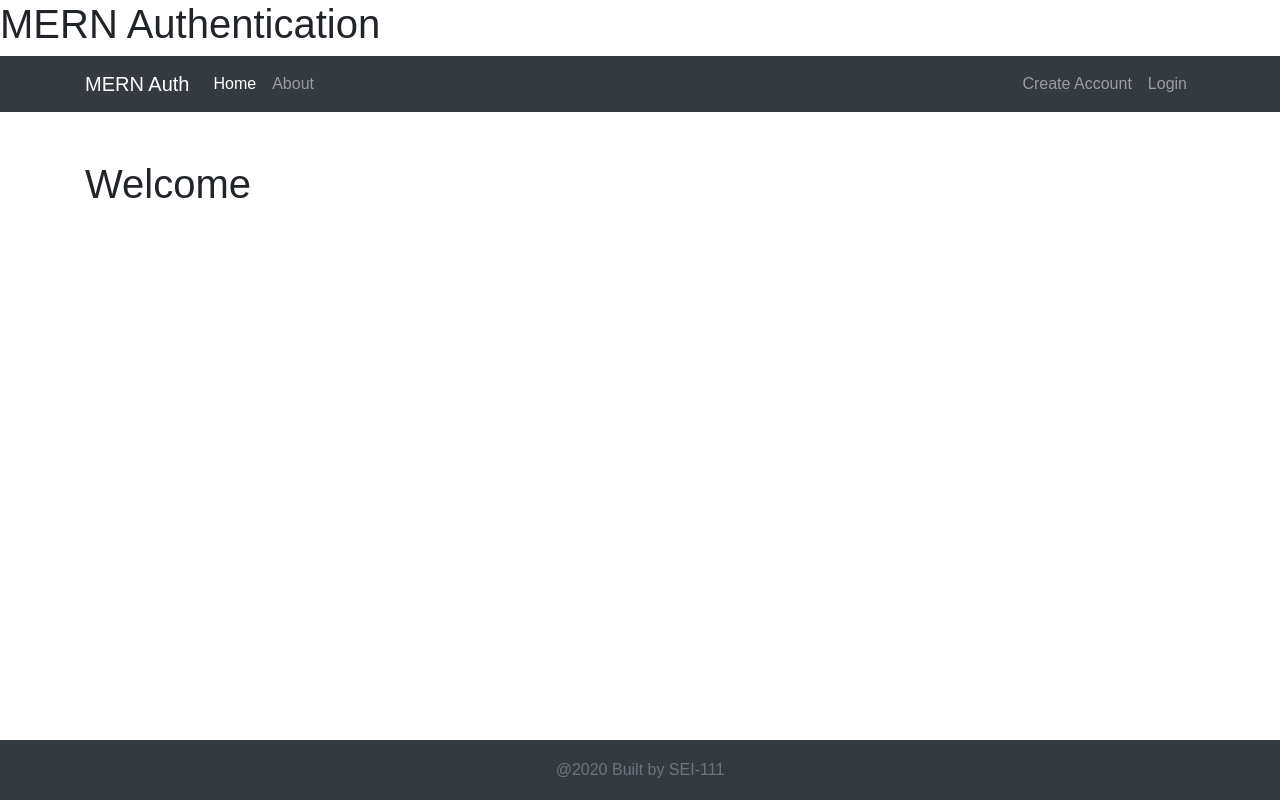
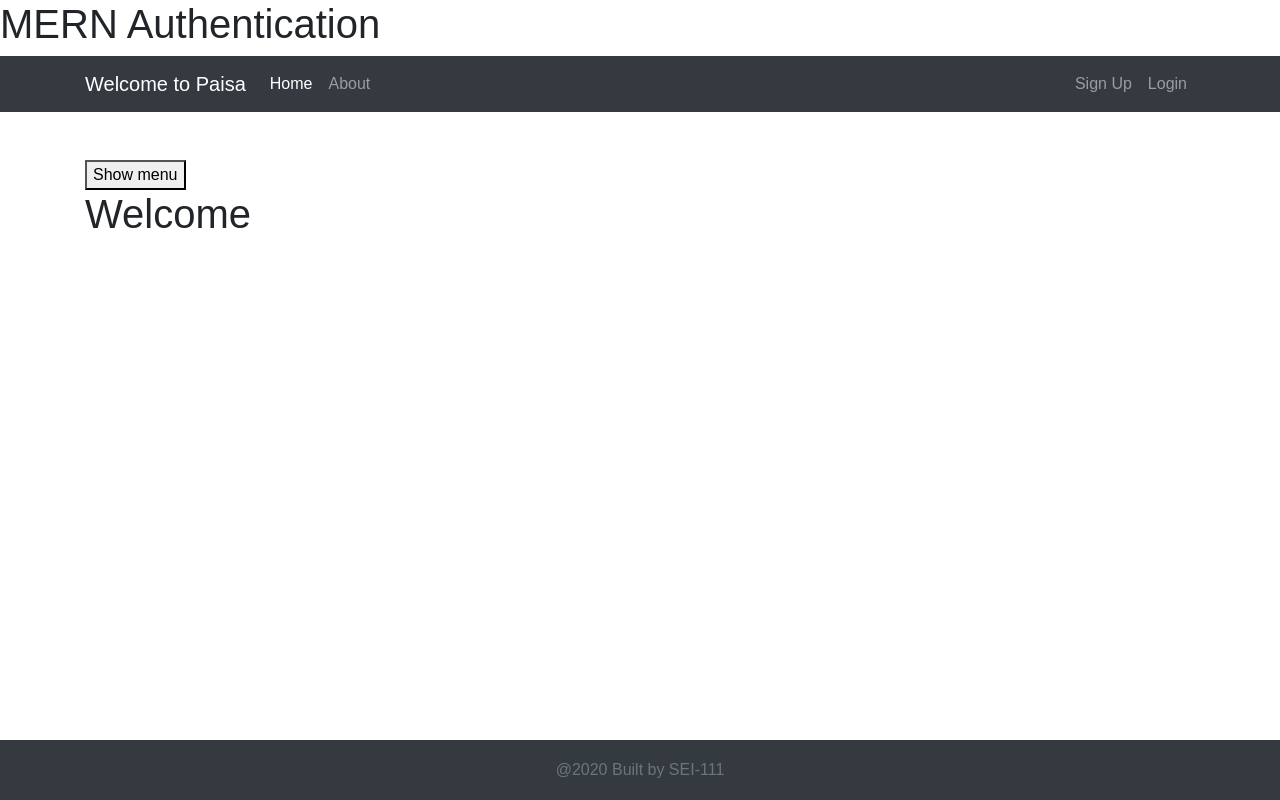
Before and after one commit to romebell/mern-auth-frontend, a React (Create React App) app: page / in a window 1280 px wide. Built offline with nearby package versions, Linux system fonts and the light colour scheme; no server answers.

Commit message:
burger menu

```diff
--- a/src/App.js
+++ b/src/App.js
@@ -3,6 +3,7 @@
 import { Route, Switch, Redirect } from 'react-router-dom';
 import jwt_decode from 'jwt-decode';
 import setAuthToken from './utils/setAuthToken';
+import Dropdown from './components/Dropdown'
 
 // CSS
 import './App.css';
@@ -63,6 +64,7 @@
       <h1>MERN Authentication</h1>
       <Navbar handleLogout={handleLogout} isAuth={isAuthenticated} />
       <div className="container mt-5">
+        <Dropdown />
         <Switch>
           <Route path='/signup' component={Signup} />
           <Route
--- /dev/null
+++ b/src/components/Dropdown.js
@@ -0,0 +1,67 @@
+import React, { Component } from 'react';
+import { NavLink, Link } from 'react-router-dom';
+
+
+class Dropdown extends Component {
+  constructor() {
+    super();
+
+    this.state = {
+      showMenu: false,
+    };
+    console.log(this)
+
+    this.showMenu = this.showMenu.bind(this);
+    this.closeMenu = this.closeMenu.bind(this);
+  }
+
+  showMenu(event) {
+    event.preventDefault();
+
+    this.setState({ showMenu: true }, () => {
+      document.addEventListener('click', this.closeMenu);
+    });
+  }
+
+  closeMenu() {
+
+    this.setState({ showMenu: false }, () => {
+      document.removeEventListener('click', this.closeMenu);
+    });
+
+  }
+
+  render() {
+    return (
+      <div>
+        <button onClick={this.showMenu}>
+          Show menu
+        </button>
+
+        {
+          this.state.showMenu
+            ? (
+              <div
+                className="menu"
+                ref={(element) => {
+                  this.dropdownMenu = element;
+                }}
+              >
+                <NavLink className="nav-link" exact to="/">myDash</NavLink>
+                <NavLink className="nav-link" exact to="/profile">myProfile</NavLink>
+                <NavLink className="nav-link" exact to="/accounts">myAccounts</NavLink>
+                <NavLink className="nav-link" exact to="/budget">myBudget</NavLink>
+                <NavLink className="nav-link" exact to="/stocks">myStocks</NavLink>
+                <NavLink className="nav-link" exact to="/logout">Logout</NavLink>
+              </div>
+            )
+            : (
+              null
+            )
+        }
+      </div>
+    );
+  }
+}
+
+export default Dropdown;
--- a/src/components/Navbar.js
+++ b/src/components/Navbar.js
@@ -1,11 +1,12 @@
 import React from 'react';
 import { NavLink, Link } from 'react-router-dom';
+import Dropdown from './Dropdown'
 
 const Navbar = (props) => {
     return (
         <nav className="navbar navbar-expand-lg navbar-dark bg-dark">
             <div className="container">
-                <Link className="navbar-brand" to="/">MERN Auth</Link>
+                <Link className="navbar-brand" to="/">Welcome to Paisa</Link>
                 <button className="navbar-toggler" type="button" data-toggle="collapse" data-target="#navbarsExample07" aria-controls="#navbarsExample07" aria-expanded="false" aria-label="Toggle navigation">
                     <span className="navbar-toggler-icon"></span>
                 </button>
@@ -30,7 +31,7 @@
                         </ul>
                         : <ul className="navbar-nav ml-auto">
                             <li className="nav-item">
-                                <NavLink className="nav-link"  to="/signup">Create Account</NavLink>
+                                <NavLink className="nav-link"  to="/signup">Sign Up</NavLink>
                             </li>
                             <li className="nav-item">
                                 <NavLink className="nav-link"  to="/login">Login</NavLink>
```
Also changed, not shown: 2 other files (tests, documents, lock files or other folders).
